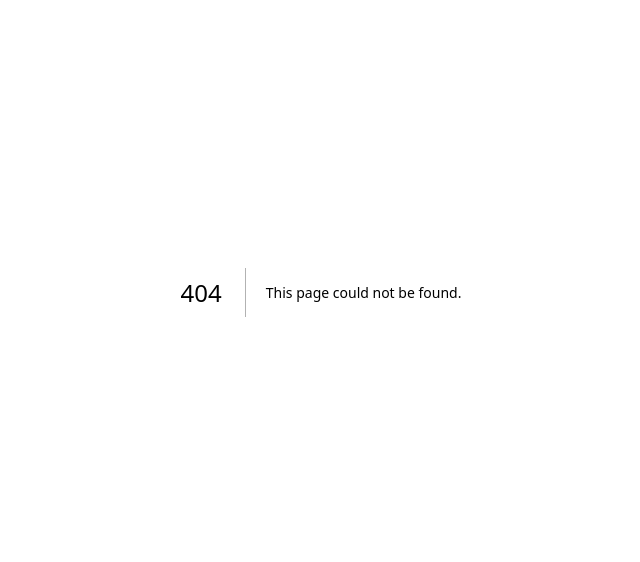
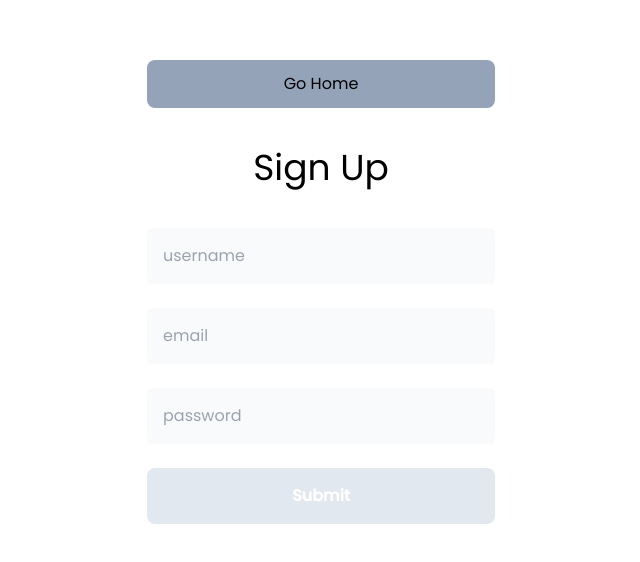
Before and after one commit to Luminoso1/app-auth-test-next, a Next.js app: page /sign-up in a window 1280 px wide. Before the commit this address had no page. Shown: the part 108-670 px from the top of the page, without its empty margins (319-959 px from the left). Built offline with nearby package versions, Linux system fonts and the light colour scheme.

Commit message:
routes and pages

```diff
--- /dev/null
+++ b/src/app/api/signin/route.js
@@ -0,0 +1,52 @@
+import { connection } from "@/db/config";
+import User from "@/models/user";
+import bcryptjs from "bcryptjs";
+import { NextRequest, NextResponse } from "next/server";
+import jwt from "jsonwebtoken";
+
+connection();
+
+export async function POST(request) {
+  new Promise((resolve) => setTimeout(resolve, 2000));
+
+  const requestBody = await request.json();
+  const { username, password } = requestBody;
+
+  console.log(requestBody);
+
+  // user exists?
+  const user = await User.findOne({ username });
+  if (!user) {
+    return NextResponse.json({ error: "User does not exist" }, { status: 400 });
+  }
+
+  // password is correct
+  const isPasswordValid = await bcryptjs.compare(password, user.password);
+  if (!isPasswordValid) {
+    return NextResponse.json({ error: "Invalid" }, { status: 400 });
+  }
+
+  // generate and set token
+
+  const tokenData = {
+    id: user._id,
+    username: user.username,
+    email: user.email,
+  };
+
+  const token = await jwt.sign(tokenData, process.env.SECRET_TOKEN, {
+    expiresIn: "8h",
+  });
+
+  const response = NextResponse.json({
+    message: "Sign In Successfull",
+    success: true,
+  });
+
+  response.cookies.set("session", token, {
+    httpOnly: true,
+
+  });
+
+  return response;
+}
--- /dev/null
+++ b/src/app/api/signup/route.js
@@ -0,0 +1,45 @@
+import { connection } from "@/db/config";
+import User from "@/models/user";
+import bcryptjs from "bcryptjs";
+import { NextRequest, NextResponse } from "next/server";
+
+connection();
+
+export async function POST(request) {
+  new Promise((resolve) => setTimeout(resolve, 2000));
+
+  try {
+    const requestBody = await request.json();
+    const { username, email, password } = requestBody;
+    console.log(requestBody);
+
+    // user exists?
+    const user = await User.findOne({ email });
+    if (user) {
+      return NextResponse.json(
+        { error: "User already exist" },
+        { status: 400 }
+      );
+    }
+
+    // encrypt password
+    const salt = await bcryptjs.genSalt(10);
+    const hash = await bcryptjs.hash(password, salt);
+
+    const newUser = new User({
+      username,
+      email,
+      password: hash,
+    });
+
+    const savedUser = await newUser.save();
+
+    return NextResponse.json({
+      message: "user created successfully",
+      sucess: true,
+      savedUser,
+    });
+  } catch (error) {
+    return NextResponse.json({ error: error.message }, { status: 500 });
+  }
+}
--- /dev/null
+++ b/src/app/home/page.jsx
@@ -0,0 +1,11 @@
+
+export default function HomePage() {
+  return (
+    <div>
+        <h1 className="text-4xl text-center">Home</h1>
+        <div>
+            <h2>Username</h2>
+        </div>
+    </div>
+  )
+}
--- /dev/null
+++ b/src/app/sign-in/page.jsx
@@ -0,0 +1,104 @@
+"use client";
+import axios from "axios";
+import Link from "next/link";
+import { useRouter } from "next/navigation";
+import React from "react";
+
+export default function SignInPage() {
+  const router = useRouter()
+  const [user, setUser] = React.useState({
+    username: "",
+    password: "",
+  });
+
+  const [isDisable, setIsDisable] = React.useState(true);
+  const [isLoading, setIsLoading] = React.useState(false);
+
+  const handleChange = (e) => {
+    const { name, value } = e.target;
+    setUser({
+      ...user,
+      [name]: value,
+    });
+  };
+
+  const handleSubmit = async (e) => {
+    e.preventDefault();
+
+    try {
+      setIsLoading(true);
+      const response = await axios.post("/api/signin", user);
+      console.log("Sign In succes", response.data);
+      router.push("/home");
+    } catch (error) {
+      console.log(error.message);
+    } finally {
+      setIsLoading(false);
+    }
+  };
+
+  React.useEffect(() => {
+    if (user.username.length > 0 && user.password.length > 0) {
+      setIsDisable(false);
+    } else {
+      setIsDisable(true);
+    }
+  }, [user]);
+  return (
+    <div>
+      <Link
+        href="/"
+        className="px-10 py-3 bg-slate-400 rounded-lg hover:bg-slate-300 block text-center"
+      >
+        Go Home
+      </Link>
+
+      <h1 className="my-10 text-4xl text-center">Sign In</h1>
+
+      <form
+        className="flex flex-col gap-6 [&>input]:py-4 [&>input]:px-4 [&>input]:rounded-md [&>input]:bg-slate-50"
+        noValidate
+        onSubmit={handleSubmit}
+      >
+        <input
+          type="text"
+          id="username"
+          name="username"
+          placeholder="username"
+          value={user.username}
+          onChange={handleChange}
+        />
+        <input
+          type="password"
+          id="password"
+          name="password"
+          placeholder="password"
+          value={user.password}
+          onChange={handleChange}
+        />
+        <button
+          type="submit"
+          className="bg-red-400 text-white font-semibold rounded-lg py-4
+        disabled:bg-slate-200 disabled:cursor-not-allowed
+          flex items-center justify-center gap-4 "
+          placeholder="Submit"
+          disabled={isDisable}
+        >
+          {isLoading && (
+            <div
+              className="inline-block h-6 w-6 animate-spin rounded-full border-2 border-solid
+            border-current border-e-transparent align-[-0.125em] text-surface
+            motion-reduce:animate-[spin_1.5s_linear_infinite] dark:text-white"
+            >
+              <span
+                className="!absolute !-m-px !h-px !w-px !overflow-hidden !whitespace-nowrap
+              !border-0 !p-0 ![clip:rect(0,0,0,0)]"
+              ></span>
+            </div>
+          )}
+          {isLoading ? "Proccesing" : "Submit"}
+        </button>
+      </form>
+    </div>
+  );
+}
--- /dev/null
+++ b/src/app/sign-up/page.jsx
@@ -0,0 +1,111 @@
+"use client";
+import Link from "next/link";
+import React from "react";
+import axios from "axios";
+import { useRouter } from "next/navigation";
+export default function SignupPage() {
+  const router = useRouter();
+
+  const [user, setUser] = React.useState({
+    username: "",
+    email: "",
+    password: "",
+  });
+
+  const [isDisable, setIsDisable] = React.useState(true);
+  const [isLoading, setIsLoading] = React.useState(false);
+
+  const handleChange = (e) => {
+    const { name, value } = e.target;
+    setUser({
+      ...user,
+      [name]: value,
+    });
+  };
+
+  const handleSubmit = async (e) => {
+    e.preventDefault();
+    try {
+      setIsLoading(true);
+      const response = await axios.post("/api/signup", user);
+      console.log("Sign Up succes", response.data);
+      router.push("/sign-in");
+    } catch (error) {
+      console.log("Error Sign Up", error);
+    } finally {
+      setIsLoading(false);
+    }
+  };
+
+  React.useEffect(() => {
+    if (
+      user.email.length > 0 &&
+      user.username.length > 0 &&
+      user.password.length > 0
+    ) {
+      setIsDisable(false);
+    } else {
+      setIsDisable(true);
+    }
+  }, [user]);
+
+  return (
+    <div>
+      <Link
+        href="/"
+        className="px-10 py-3 bg-slate-400 rounded-lg hover:bg-slate-300 block text-center"
+      >
+        Go Home
+      </Link>
+
+      <h1 className="my-10 text-4xl text-center">Sign Up</h1>
+
+      <form
+        className="flex flex-col gap-6 [&>input]:py-4 [&>input]:px-4 [&>input]:rounded-md [&>input]:bg-slate-50"
+        noValidate
+        onSubmit={handleSubmit}
+      >
+        <input
+          type="text"
+          id="username"
+          name="username"
+          placeholder="username"
+          value={user.username}
+          onChange={handleChange}
+        />
+        <input
+          type="email"
+          id="email"
+          name="email"
+          placeholder="email"
+          value={user.email}
+          onChange={handleChange}
+        />
+        <input
+          type="password"
+          id="password"
+          name="password"
+          placeholder="password"
+          value={user.password}
+          onChange={handleChange}
+        />
+
+        <button
+          type="submit"
+          className="bg-red-400 text-white font-semibold rounded-lg py-4
+        disabled:bg-slate-200 disabled:cursor-not-allowed
+          flex items-center justify-center gap-4 "
+          placeholder="Submit"
+          disabled={isDisable}
+        >
+          {isLoading && (
+            <div className="inline-block h-6 w-6 animate-spin rounded-full border-2 border-solid border-current border-e-transparent align-[-0.125em] text-surface motion-reduce:animate-[spin_1.5s_linear_infinite] dark:text-white">
+              <span className="!absolute !-m-px !h-px !w-px !overflow-hidden !whitespace-nowrap !border-0 !p-0 ![clip:rect(0,0,0,0)]"></span>
+            </div>
+          )}
+          {isLoading ? "Proccesing" : "Submit"}
+        </button>
+      </form>
+    </div>
+  );
+}
```
